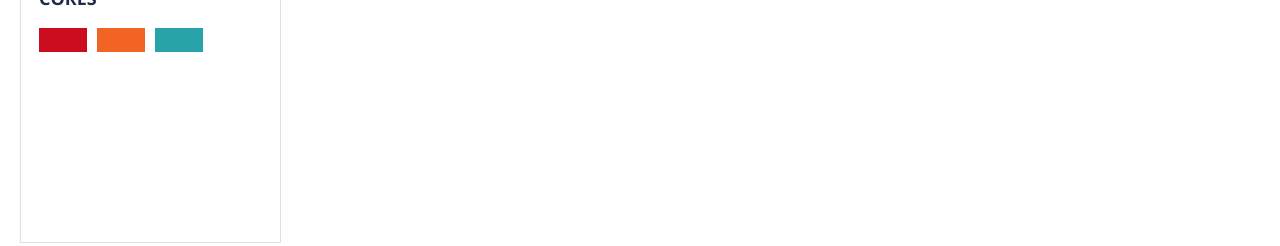
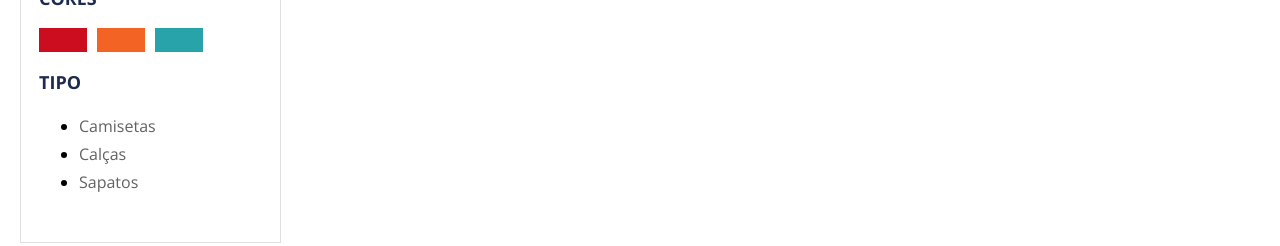
Before and after one commit to AlexsandroNeves/Lojavirtual-, a React (Vite) app: page /calca in a window 1280 px wide. Shown: the part 467-713 px from the top of the page. Built offline with nearby package versions, Linux system fonts and the light colour scheme; no server answers.

Commit message:
ajuste na pagina OrdernaProduto

```diff
--- a/src/Components/filtro/Filtro.jsx
+++ b/src/Components/filtro/Filtro.jsx
@@ -28,6 +28,21 @@ const Filtro = () => {
                     <VitrineCor cor={'#F26324'}/>
                     <VitrineCor cor={'#27A3A9'}/>
                 </div>
+
+                <h3>Tipo</h3>
+
+                <ul>
+                    <li>
+                        <Link to={''}>Camisetas</Link>
+                    </li>
+                    <li>
+                        <Link to={''}>Calças</Link>
+                    </li>
+
+                    <li>
+                        <Link to={''}>Sapatos</Link>
+                    </li>
+                </ul>
             </div>
         </div>
 
--- a/src/pages/Calcas.jsx
+++ b/src/pages/Calcas.jsx
@@ -5,6 +5,7 @@ import Footer from "../Components/footer/Footer";
 import OrdenarProduto from "../Components/ordernarProduto/OrdenarProduto";
 import '../Components/vitrine/vitrine.css';
 import { Button, Titlepage } from '../ComponentsStyles/ComponentsStyles';
+
 
 const Calca = () => {
     const [vitrines, setvitrines] = useState([])
@@ -27,7 +28,10 @@ const Calca = () => {
 
                                         <img className="img--borda" src={produto.image} alt="" />
                                         <p className="name--vitrine">{produto.name}</p>
+                                        <div>
+                                        <p>R$ {produto.specialPrice}</p>
                                         <p className="price--vitrine" >R$ {produto.price}</p>
+                                        </div>
                                         <Button color={'#00A8A9'} width={'210px'} radius={'5px'}> Comprar </Button>
 
                                 </div>
```
